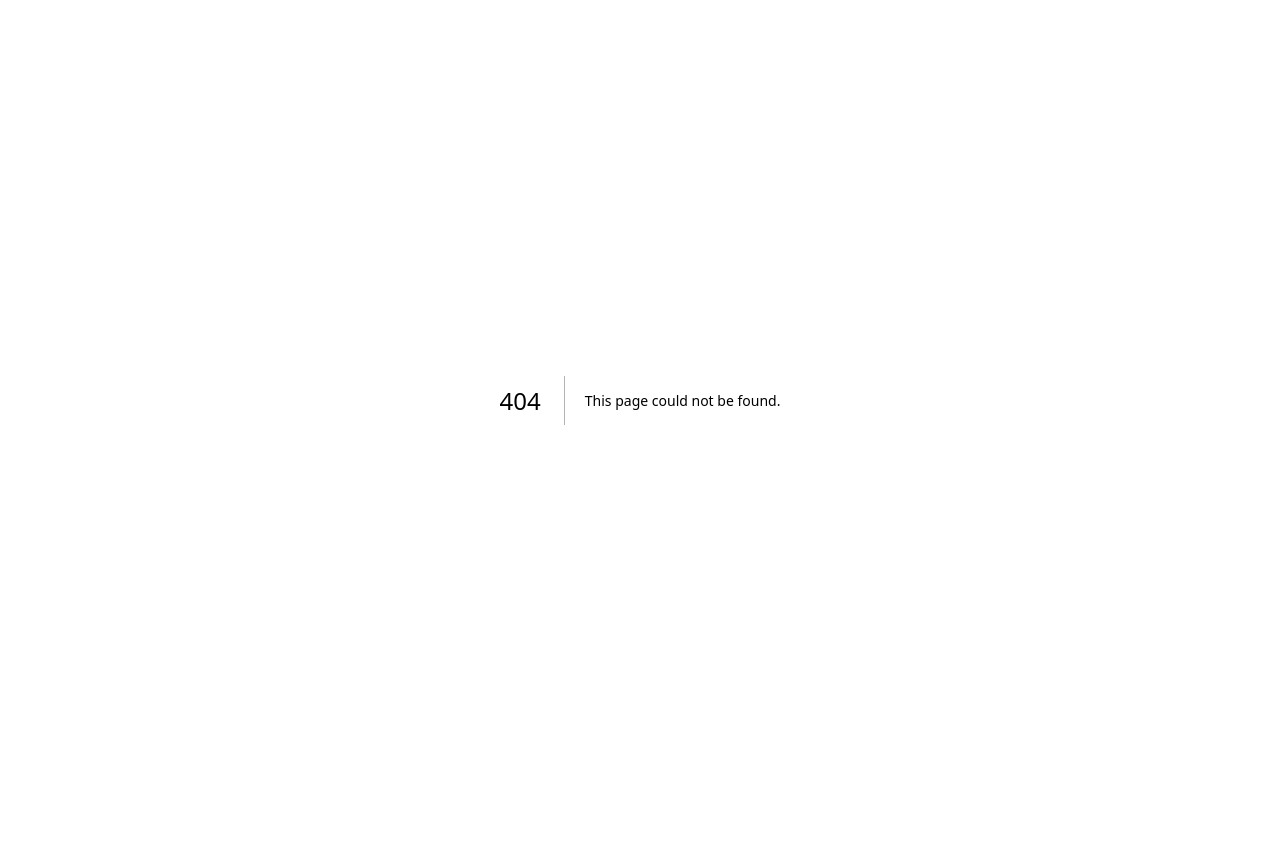
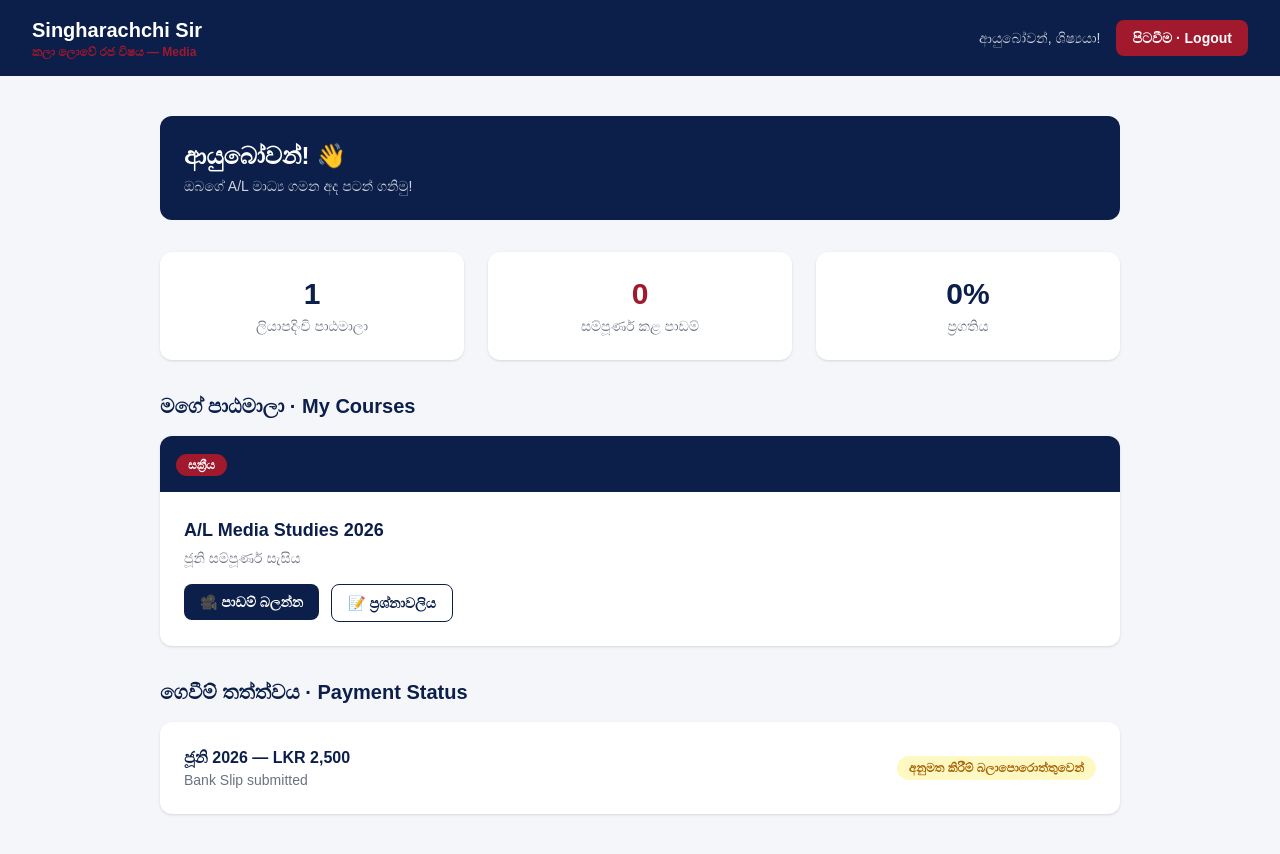
Before and after one commit to MKPGAP/singharachchi-lms, a Next.js app: page /dashboard in a window 1280 px wide. Before the commit this address had no page. Before the commit the page ends 800 px from the top, so only its background shows below. Built offline with nearby package versions, Linux system fonts and the light colour scheme.

Commit message:
Add student dashboard

```diff
--- /dev/null
+++ b/app/dashboard/page.tsx
@@ -0,0 +1,97 @@
+import Link from 'next/link'
+
+export default function DashboardPage() {
+  return (
+    <main className="min-h-screen bg-[#F5F6FA]">
+      {/* Header */}
+      <header className="bg-[#0B1F4A] text-white py-4 px-8 flex items-center justify-between">
+        <div>
+          <h1 className="text-xl font-bold">Singharachchi Sir</h1>
+          <p className="text-[#A0192D] text-xs font-semibold">
+            කලා ලොවේ රජ විෂය — Media
+          </p>
+        </div>
+        <div className="flex items-center gap-4">
+          <span className="text-sm text-gray-300">ආයුබෝවන්, ශිෂ්‍යයා!</span>
+          <button className="bg-[#A0192D] text-white px-4 py-2 rounded-lg text-sm font-semibold hover:bg-[#8a1526] transition">
+            පිටවීම · Logout
+          </button>
+        </div>
+      </header>
+
+      <div className="max-w-5xl mx-auto px-8 py-10">
+        {/* Welcome */}
+        <div className="bg-[#0B1F4A] text-white rounded-xl p-6 mb-8">
+          <h2 className="text-2xl font-bold mb-1">ආයුබෝවන්! 👋</h2>
+          <p className="text-gray-300 text-sm">
+            ඔබගේ A/L මාධ්‍ය ගමන අද පටන් ගනිමු!
+          </p>
+        </div>
+
+        {/* Stats */}
+        <div className="grid grid-cols-1 md:grid-cols-3 gap-6 mb-8">
+          <div className="bg-white rounded-xl p-6 shadow-sm text-center">
+            <div className="text-3xl font-bold text-[#0B1F4A]">1</div>
+            <div className="text-sm text-gray-500 mt-1">ලියාපදිංචි පාඨමාලා</div>
+          </div>
+          <div className="bg-white rounded-xl p-6 shadow-sm text-center">
+            <div className="text-3xl font-bold text-[#A0192D]">0</div>
+            <div className="text-sm text-gray-500 mt-1">සම්පූර්ණ කළ පාඩම්</div>
+          </div>
+          <div className="bg-white rounded-xl p-6 shadow-sm text-center">
+            <div className="text-3xl font-bold text-[#0B1F4A]">0%</div>
+            <div className="text-sm text-gray-500 mt-1">ප්‍රගතිය</div>
+          </div>
+        </div>
+
+        {/* My Courses */}
+        <h3 className="text-xl font-bold text-[#0B1F4A] mb-4">
+          මගේ පාඨමාලා · My Courses
+        </h3>
+        <div className="bg-white rounded-xl shadow-sm overflow-hidden mb-8">
+          <div className="bg-[#0B1F4A] p-4 flex items-center justify-between">
+            <div>
+              <span className="bg-[#A0192D] text-white text-xs font-bold px-3 py-1 rounded-full">
+                සක්‍රීය
+              </span>
+            </div>
+          </div>
+          <div className="p-6">
+            <h4 className="text-lg font-bold text-[#0B1F4A] mb-1">
+              A/L Media Studies 2026
+            </h4>
+            <p className="text-gray-500 text-sm mb-4">ජූනි සම්පූර්ණ සැසිය</p>
+            <div className="flex gap-3">
+              <Link href="/lessons">
+                <button className="bg-[#0B1F4A] text-white px-4 py-2 rounded-lg text-sm font-semibold hover:bg-[#1A3A7A] transition">
+                  🎥 පාඩම් බලන්න
+                </button>
+              </Link>
+              <Link href="/quiz">
+                <button className="border border-[#0B1F4A] text-[#0B1F4A] px-4 py-2 rounded-lg text-sm font-semibold hover:bg-[#F5F6FA] transition">
+                  📝 ප්‍රශ්නාවලිය
+                </button>
+              </Link>
+            </div>
+          </div>
+        </div>
+
+        {/* Payment Status */}
+        <h3 className="text-xl font-bold text-[#0B1F4A] mb-4">
+          ගෙවීම් තත්ත්වය · Payment Status
+        </h3>
+        <div className="bg-white rounded-xl shadow-sm p-6">
+          <div className="flex items-center justify-between">
+            <div>
+              <p className="font-semibold text-[#0B1F4A]">ජූනි 2026 — LKR 2,500</p>
+              <p className="text-sm text-gray-500">Bank Slip submitted</p>
+            </div>
+            <span className="bg-yellow-100 text-yellow-700 text-xs font-bold px-3 py-1 rounded-full">
+              අනුමත කිරීම් බලාපොරොත්තුවෙන්
+            </span>
+          </div>
+        </div>
+      </div>
+    </main>
+  )
+}
```
